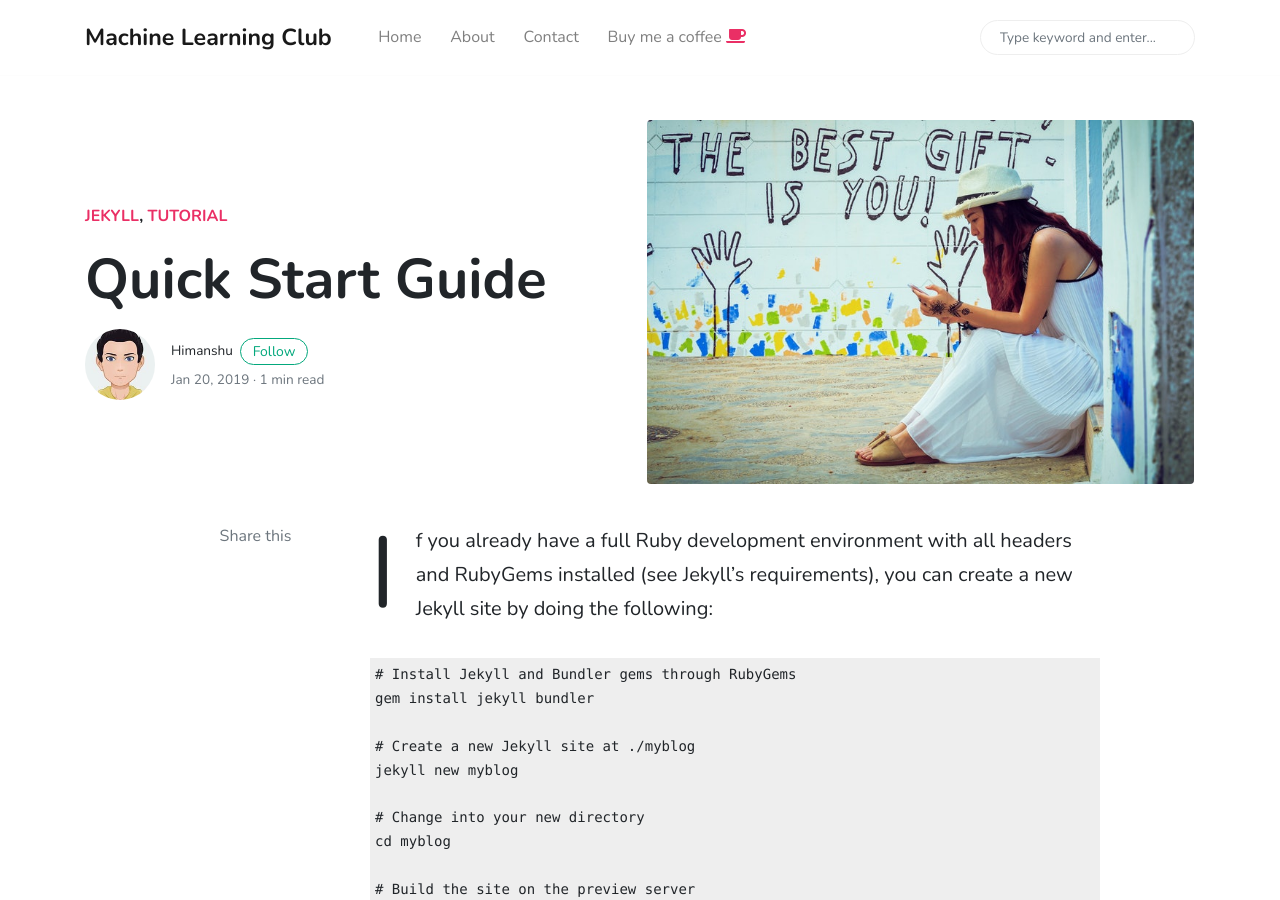
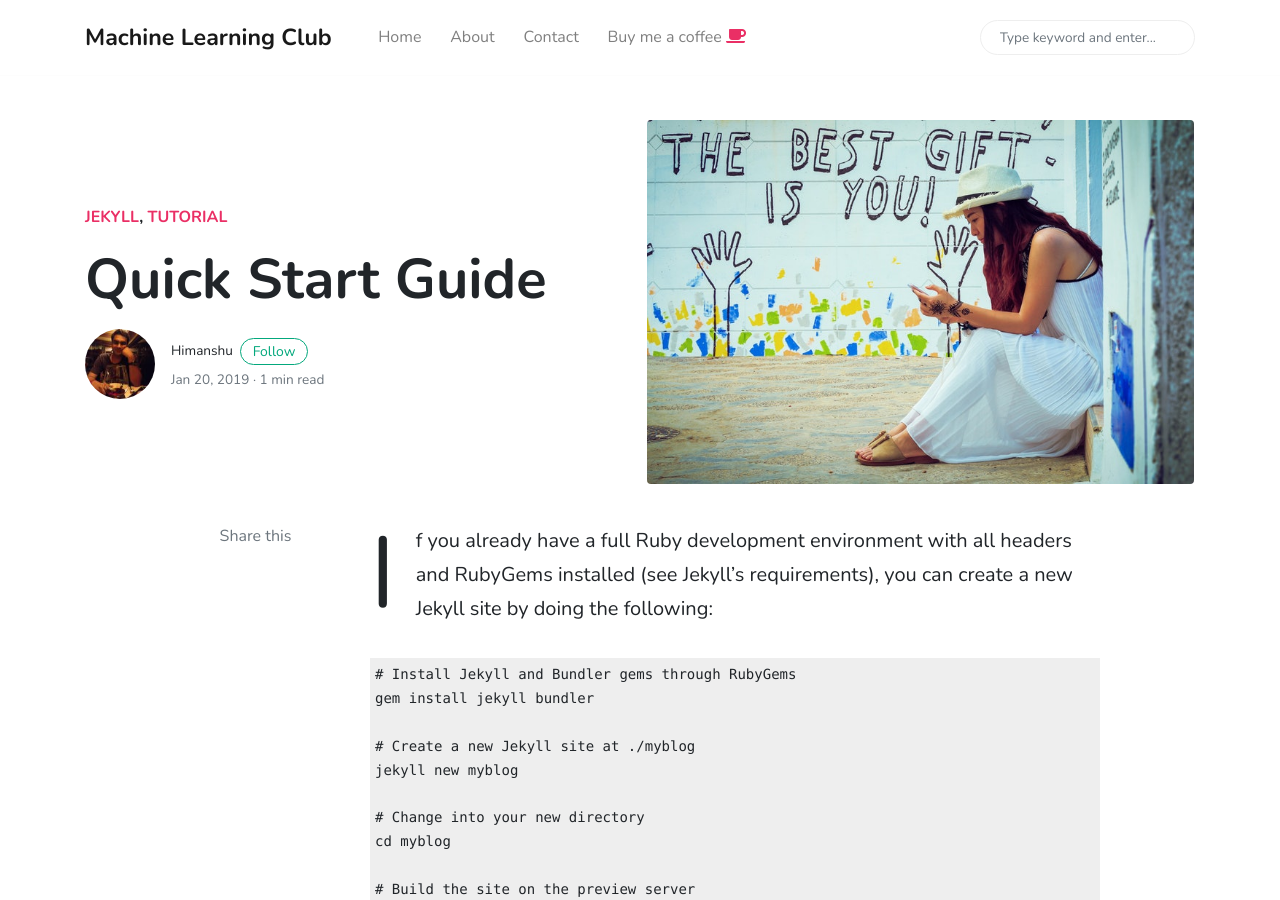
Before and after one commit to Machine-Learning-Club-India/ml-Club, a Jekyll site: the page built from _posts/2019-01-20-quick-start-guide.md, in a window 1280 px wide and 900 px high. Built offline with Jekyll 4.4.1, drawn with Linux system fonts in a browser that asks for light colours; nearby versions of some CDN libraries; comment, search, counter and statistics services are not loaded.

Commit message:
Update author.yml

```diff
--- a/_data/authors.yml
+++ b/_data/authors.yml
@@ -1,7 +1,7 @@
 sal:
   name:           Himanshu
   site:           https://www.wowthemes.net
-  avatar:         /assets/images/avatar1.jpg
+  avatar:         /assets/images/avatar_him.jpg
   bio:            "Hi, I am Himanshu Goyal, Data Scientist and I help actuaries like you skip years ahead!"
   email:          g.himanshu2312@gmail.com
   twitter:        https://twitter.com/himanshu1273
```
